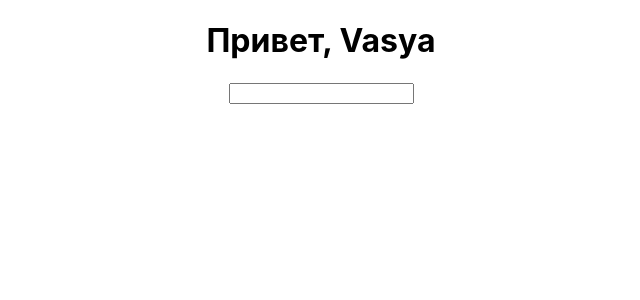
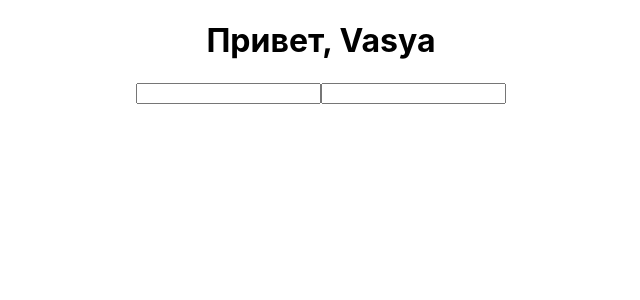
Before and after one commit to ninydev/pv021_mk_node, a React (Create React App) app in the folder 07_jsFrameworks/my-react/: page / in a window 1280 px wide. Shown: the top 300 px of the page, without its empty margins (319-959 px from the left). Built offline with nearby package versions, Linux system fonts and the light colour scheme.

Commit message:
React onInputChange

```diff
--- a/07_jsFrameworks/my-react/src/components/MyReactive.js
+++ b/07_jsFrameworks/my-react/src/components/MyReactive.js
@@ -7,11 +7,13 @@ class MyReactive extends React.Component {
         this.state = {
             myName: "Vasya"
         }
+        this.onInputChange = this.onInputChange.bind(this)
     }
 
     onInputChange(ev){
         const state = this.state
-        state.myName = ev.target.value
+        const name = ev.target.name
+        state[name] = ev.target.value
         this.setState (state)
     }
 
@@ -19,7 +21,8 @@ class MyReactive extends React.Component {
         return (
             <div>
                 <h1>Привет, { this.state.myName } </h1>
-                <input onChange={this.onInputChange.bind(this)}></input>
+                <input name="myName" onChange={this.onInputChange}></input>
+                <input name="myEmail" onChange={this.onInputChange}></input>
             </div>
         )
     }
```
